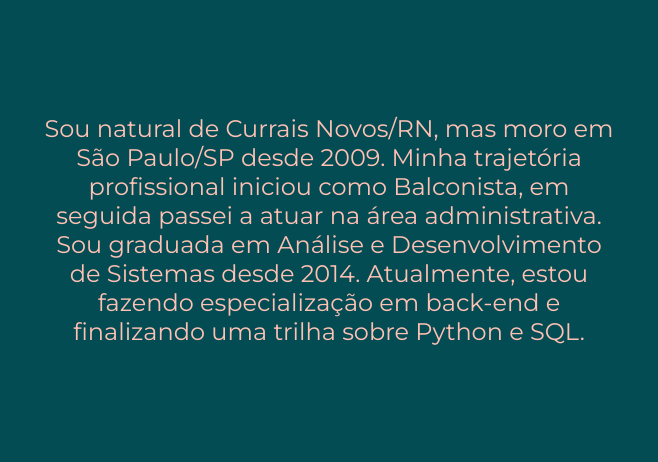
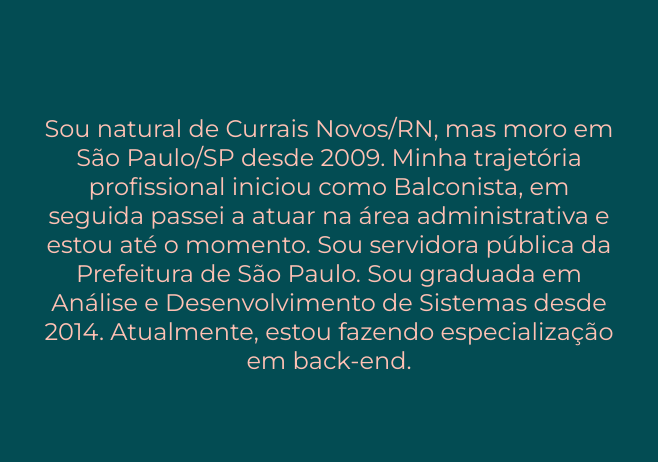
Before and after one commit to GilvaneideMedeiros/Portfolio, a plain HTML site: page about.html in a window 1280 px wide. Shown: the part 338-800 px from the top of the page, without its empty margins (311-969 px from the left). Drawn offline with nearby package versions, Linux system fonts and the light colour scheme.

Commit message:
Mudanças no texto em about e portfolio

```diff
--- a/about.html
+++ b/about.html
@@ -23,9 +23,9 @@
         </h1>
         <p class="apresentacao__conteudo__texto">Sou natural de Currais Novos/RN, mas moro em São Paulo/SP desde
             2009.
-            Minha trajetória profissional iniciou como Balconista, em seguida passei a atuar na área administrativa.
+            Minha trajetória profissional iniciou como Balconista, em seguida passei a atuar na área administrativa e estou até o momento. Sou servidora pública da Prefeitura de São Paulo.
             Sou graduada em Análise e Desenvolvimento de Sistemas desde 2014. Atualmente, estou fazendo
-            especialização em back-end e finalizando uma trilha sobre Python e SQL. </p>
+            especialização em back-end. </p>
 
         <p class="apresentacao__conteudo__texto">Sou uma pessoa dedicada e que gosta de aprender novas tecnologias.
             Aprender faz parte do meu cotidiano e os desafios me mantêm mais motivada a descobrir as melhores práticas
```
Also changed, not shown: portifolio.html (+1 -0 lines).
